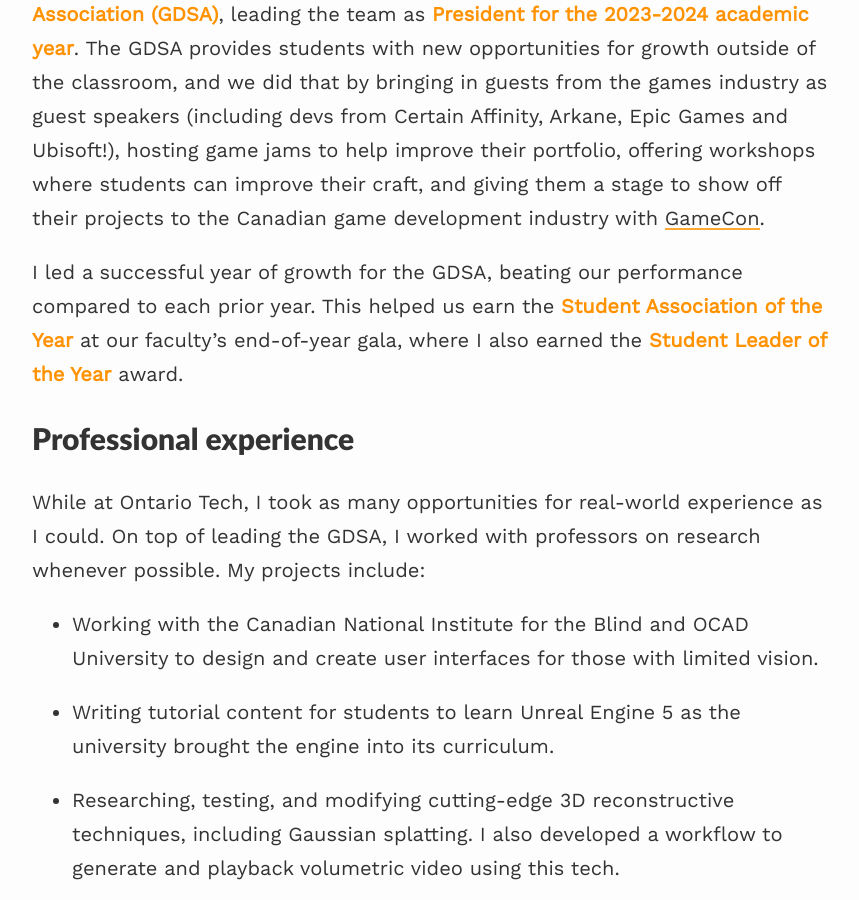
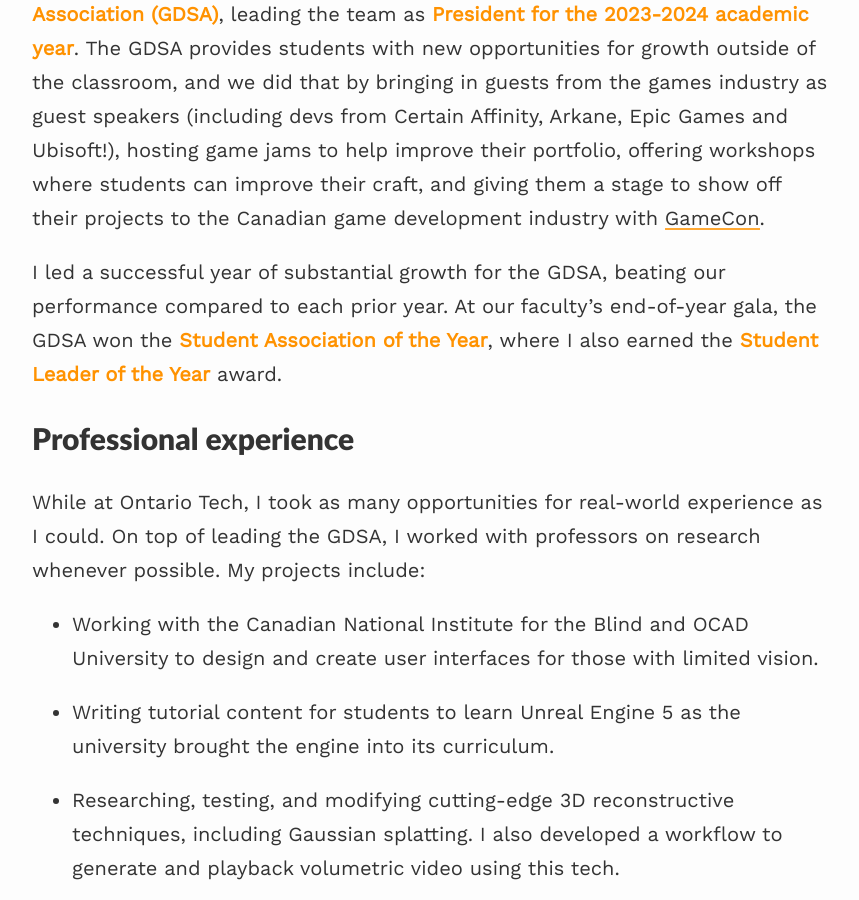
Before and after one commit to sinbadthepoet/sinbadthepoet.github.io, a Jekyll site: the page built from index.md, in a window 1280 px wide and 900 px high, scrolled down 1287 px. Shown: the whole window, without its empty margins (208-1067 px from the left). Built offline with Jekyll 4.4.1, drawn with Linux system fonts in a browser that asks for light colours; nearby versions of some CDN libraries.

```diff
--- a/index.md
+++ b/index.md
@@ -25,7 +25,7 @@
 
 While at Ontario Tech, I spent 2 years on the **Game Development Student Association (GDSA)**, leading the team as **President for the 2023-2024 academic year**. The GDSA provides students with new opportunities for growth outside of the classroom, and we did that by bringing in guests from the games industry as guest speakers (including devs from Certain Affinity, Arkane, Epic Games and Ubisoft!), hosting game jams to help improve their portfolio, offering workshops where students can improve their craft, and giving them a stage to show off their projects to the Canadian game development industry with [GameCon](https://www.gamecon.ca/){:target="_blank"}.
 
-I led a successful year of growth for the GDSA, beating our performance compared to each prior year. This helped us earn the **Student Association of the Year** at our faculty's end-of-year gala, where I also earned the **Student Leader of the Year** award.
+I led a successful year of substantial growth for the GDSA, beating our performance compared to each prior year. At our faculty's end-of-year gala, the GDSA won the **Student Association of the Year**, where I also earned the **Student Leader of the Year** award.
 
 ## Professional experience ##
 
```
